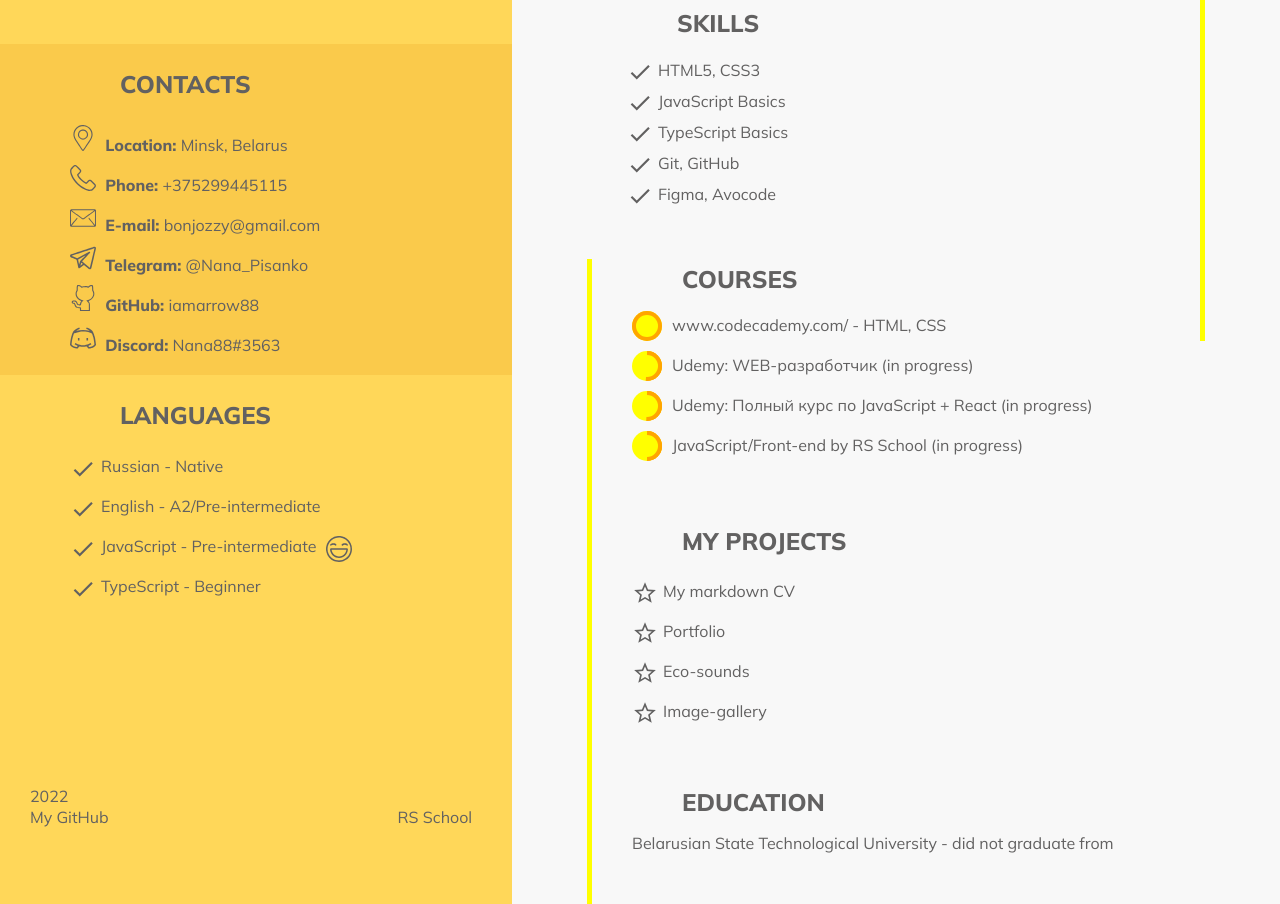
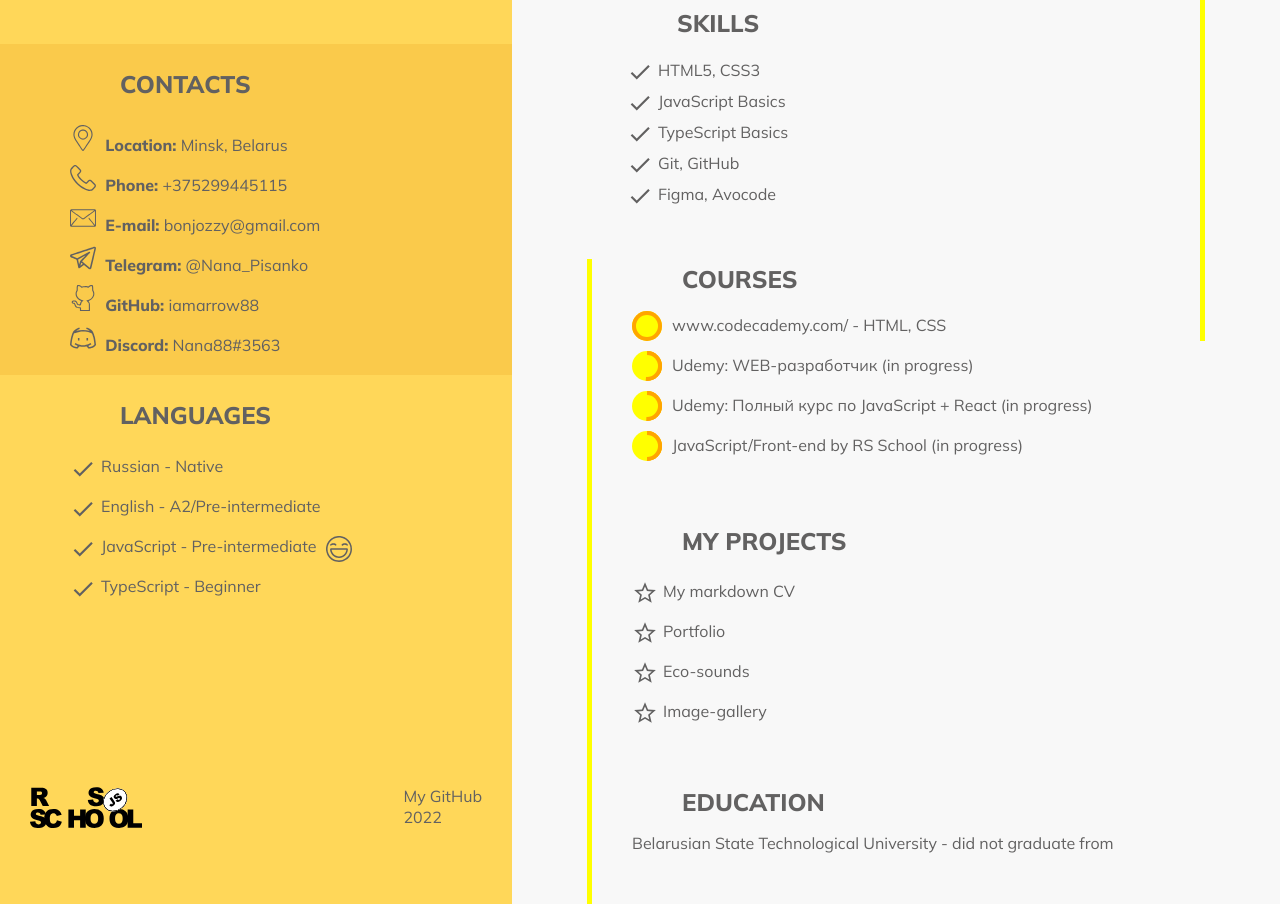
Before and after one commit to iamarrow88/rsschool-cv, a plain HTML site: page index.html in a window 1280 px wide. Shown: the part 556-1460 px from the top of the page. Drawn offline with Linux system fonts and the light colour scheme.

Commit message:
feat: add RS school logo

```diff
--- a/index.html
+++ b/index.html
@@ -90,9 +90,13 @@
 					</ul>
 				</div>
 				<footer class="footer">
-					<div class="footer__info">2022</div>
-					<a class="footer__github" href="https://github.com/iamarrow88">My GitHub</a>
-					<a class="footer__rs" href="https://rs.school/">RS School</a>
+					<a class="footer__rs" href="https://rs.school/js/">
+						<img src="./assets/icons/rs_school_js.svg" alt="RS School logo">
+					</a>
+					<div class="footer__info">
+						<a class="footer__github" href="https://github.com/iamarrow88">My GitHub</a> <br>
+						2022
+					</div>
 				</footer>
 			</div>
 			<div class="right-side">
--- a/styles.css
+++ b/styles.css
@@ -311,8 +311,12 @@ li:hover use {
 .footer {
     margin-top: 60px;
     padding: 100px 30px 30px 30px;
+    display: flex;
+    justify-content: space-between;
 }
 
-.footer__github {
-    margin-right: 63%;
+.footer__rs img{
+    display: block;
+    margin-bottom: 30px;
+    height: 100%;
 }
```
